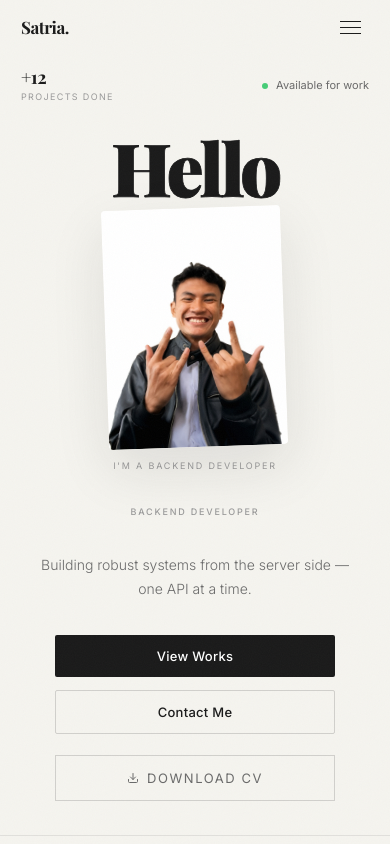
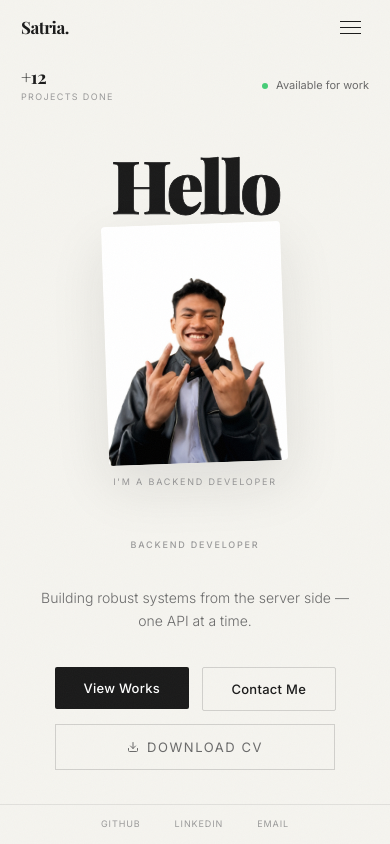
Before and after one commit to sattriaa1109/portofolio-1, a React (Vite) app: page / in a window 390 px wide. Shown: the top 844 px of the page. Built offline with nearby package versions, Linux system fonts and the light colour scheme; a web font is replaced by a local one.

Commit message:
rapihin ui lago

```diff
--- a/src/components/Hero.jsx
+++ b/src/components/Hero.jsx
@@ -65,6 +65,8 @@ export default function Hero({ isLoaded }) {
         <div className="hero-left">
           <p className="hero-tagline">Backend Developer</p>
           <p className="hero-desc">{profileData.tagline}</p>
+          {/* Buttons wrapper — CV sama lebar dengan dua button di atas */}
+          <div className="hero-btn-group">
             <div className="hero-actions">
               <Link to="works" smooth duration={600} offset={-60}>
                 <button className="btn btn-dark">View Works</button>
@@ -74,7 +76,6 @@ export default function Hero({ isLoaded }) {
               </Link>
             </div>
 
-          {/* CV button — di bawah, full width */}
             {cvLink ? (
               <a href={cvLink} download="CV-Satria-Pamungkas.pdf" className="hero-cv-btn">
                 <FiDownload size={12} />
@@ -86,6 +87,7 @@ export default function Hero({ isLoaded }) {
                 CV — Coming Soon
               </button>
             )}
+          </div>
         </div>
 
         {/* Center — big name + photo */}
--- a/src/styles/Hero.css
+++ b/src/styles/Hero.css
@@ -90,21 +90,30 @@
   max-width: 240px;
   margin-bottom: var(--sp-4);
 }
+.hero-btn-group {
+  display: inline-flex;
+  flex-direction: column;
+  gap: var(--sp-2);
+}
+
 .hero-actions {
   display: flex;
   gap: var(--sp-2);
-  flex-wrap: wrap;
-  margin-bottom: var(--sp-3);
+  flex-wrap: nowrap;
+  margin-bottom: 0;
 }
 
-/* CV button — full width, below the two buttons */
+.hero-actions .btn {
+  flex: 1;
+}
+
+/* CV button — sama lebar dengan .hero-actions */
 .hero-cv-btn {
   display: flex;
   align-items: center;
   justify-content: center;
   gap: var(--sp-1);
   width: 100%;
-  max-width: 320px;
   padding: var(--sp-2) var(--sp-3);
   background: transparent;
   border: 1px solid var(--border-md);
@@ -299,10 +308,14 @@
   .hero-left .hero-tagline { text-align: center; }
 
   /* Buttons center & full width */
-  .hero-actions {
-    justify-content: center;
+  .hero-btn-group {
+    align-items: center;
     width: 100%;
     max-width: 320px;
+    margin: 0 auto;
+  }
+  .hero-actions {
+    width: 100%;
     display: grid;
     grid-template-columns: 1fr 1fr;
     gap: var(--sp-2);
@@ -314,11 +327,8 @@
     font-size: 0.8125rem;
   }
   .hero-cv-btn {
-    max-width: 320px;
-    width: 100%;
-    margin: 0 auto;
+    font-size: 0.8125rem;
     padding: var(--sp-2) var(--sp-2);
-    font-size: 0.8125rem;
   }
 
   /* Sembunyikan kolom kanan — info redundant di mobile */
@@ -340,27 +350,16 @@
 }
 
 @media (max-width: 480px) {
-  /* Buttons stack vertikal */
   .hero-actions {
-    grid-template-columns: 1fr;
-    max-width: 280px;
+    grid-template-columns: 1fr 1fr;
+    max-width: 100%;
   }
-  .hero-actions .btn {
-    width: 100%;
-    justify-content: center;
-  }
-  .hero-cv-btn { max-width: 280px; }
-
-  /* Hello SVG lebih kecil */
+  .hero-btn-group { max-width: 280px; }
   .hero-hello-svg-wrap { max-width: 260px; }
-
-  /* Foto sedikit lebih kecil */
   .hero-photo-wrap {
     width: clamp(130px, 46vw, 180px);
     transform: rotate(-2deg);
   }
-
-  /* Sembunyikan copyright di footer bar */
   .hero-bottom-left { display: none; }
   .hero-bottom-right { justify-content: center; gap: var(--sp-4); }
 }
```
Lines whose indentation alone changed are shown as unchanged.
